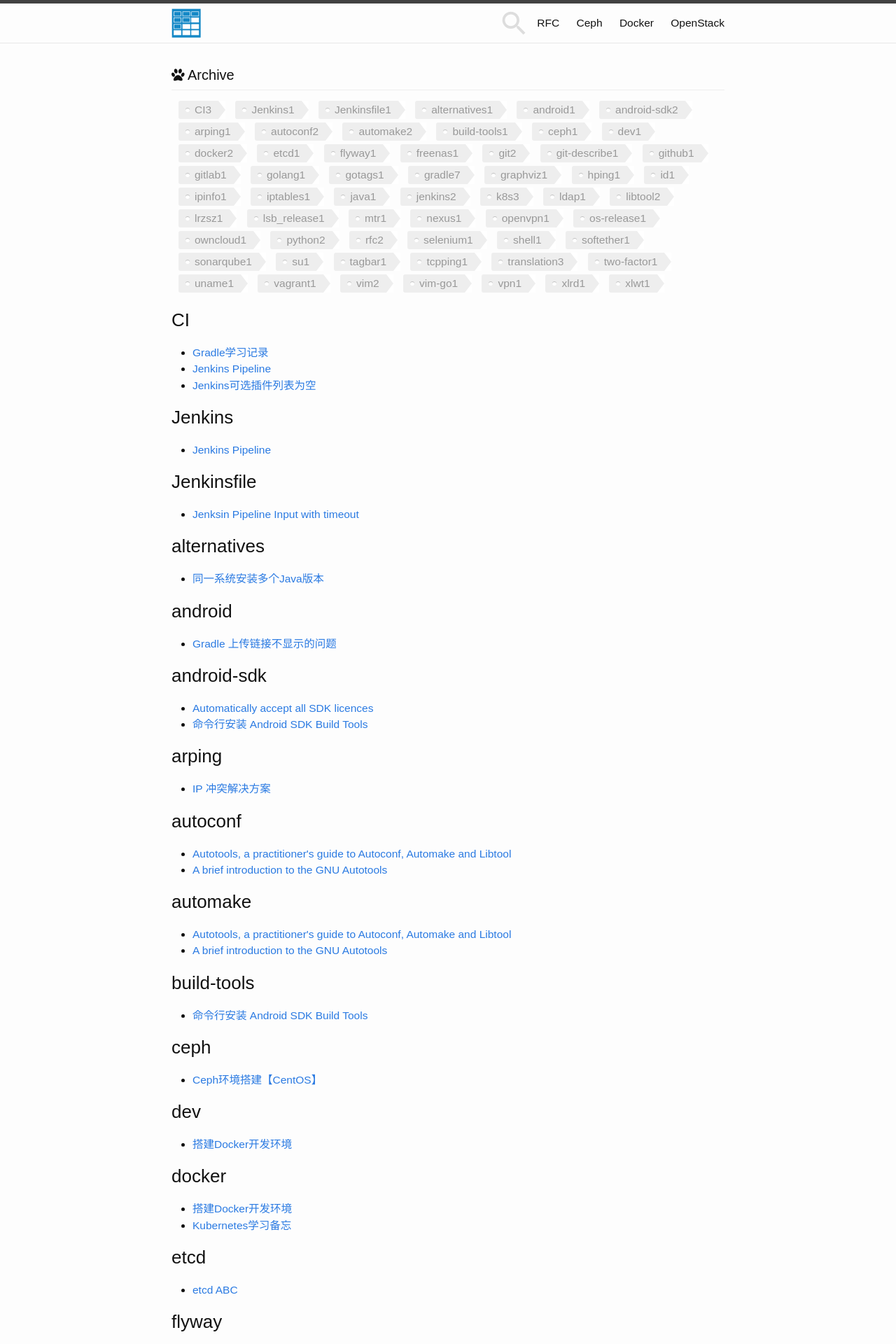
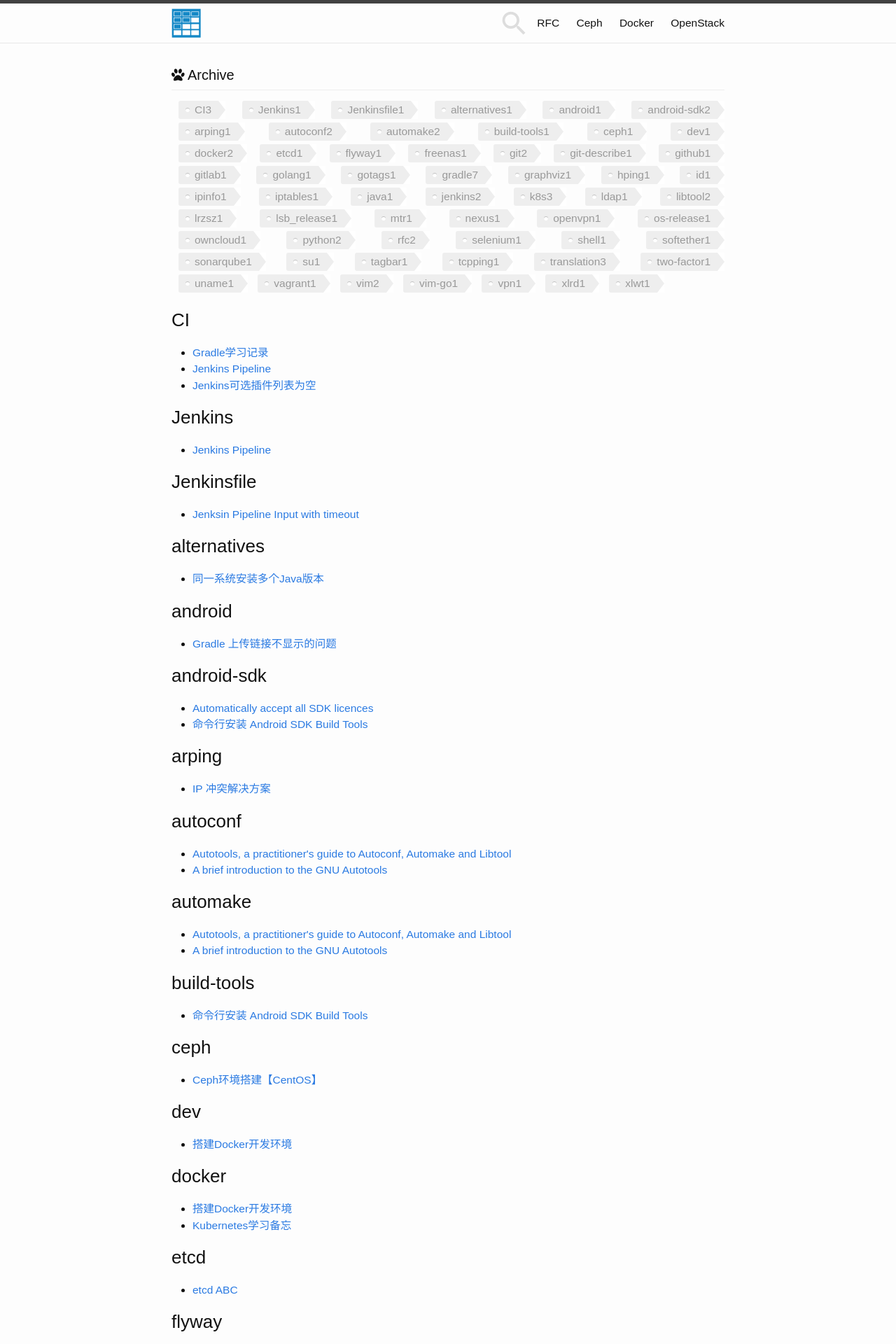
Before and after one commit to zhjwpku/zhjwpku.github.io, a Jekyll site: the page built from meta/tags.md, in a window 1280 px wide. Shown: the top 1920 px of the page at 70% size. Built offline with Jekyll 4.4.1, drawn with Linux system fonts in a browser that asks for light colours; comment, search, counter and statistics services are not loaded.

Commit message:
ul text-align: justify
Signed-off-by: Zhao Junwang <zhjwpku@gmail.com>

```diff
--- a/_sass/_layout.scss
+++ b/_sass/_layout.scss
@@ -253,6 +253,9 @@
     }
 }
 
+.post-content > ul {
+    text-align: justify;
+}
 /* super-search
 Author: Kushagra Gour (http://kushagragour.in)
 MIT Licensed
```
